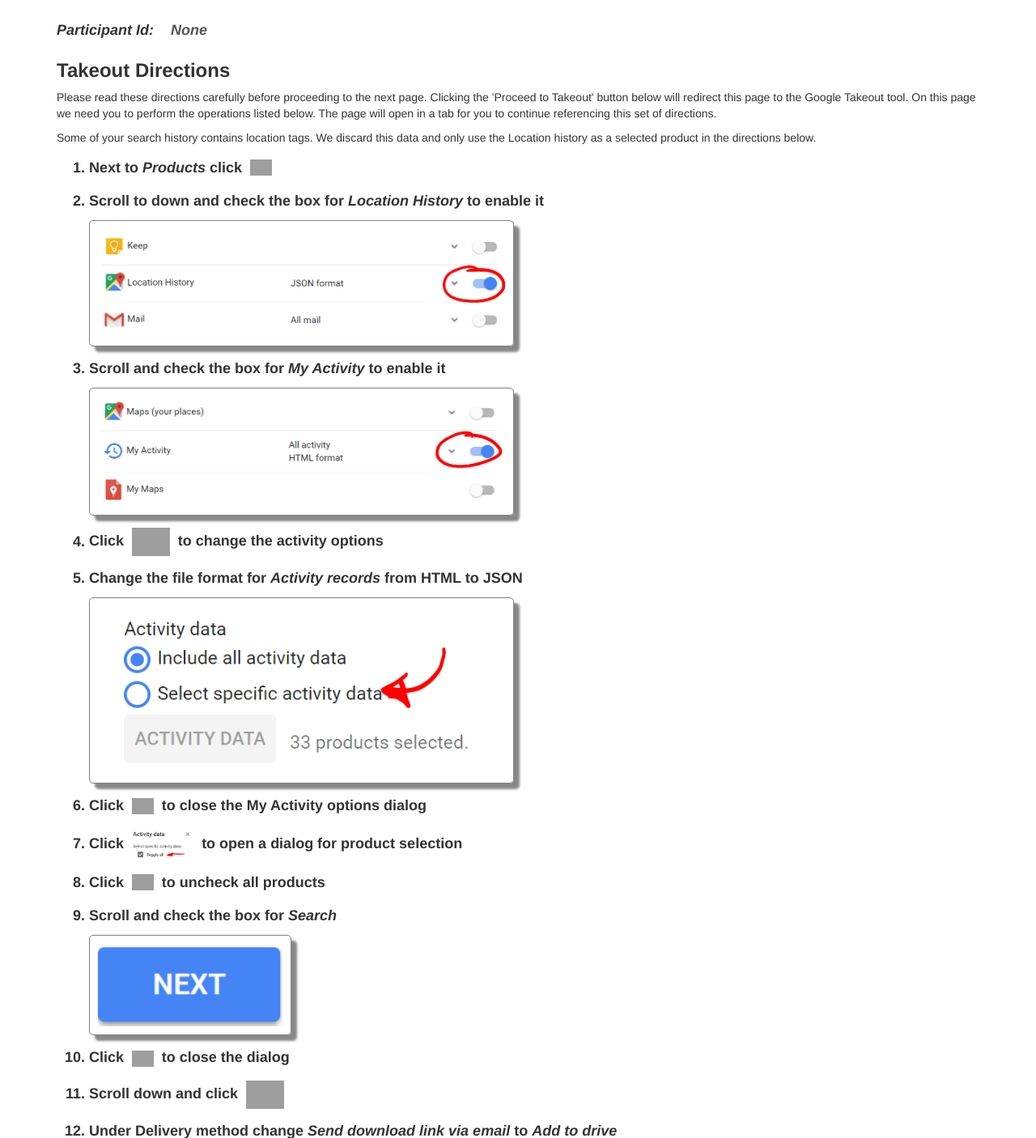
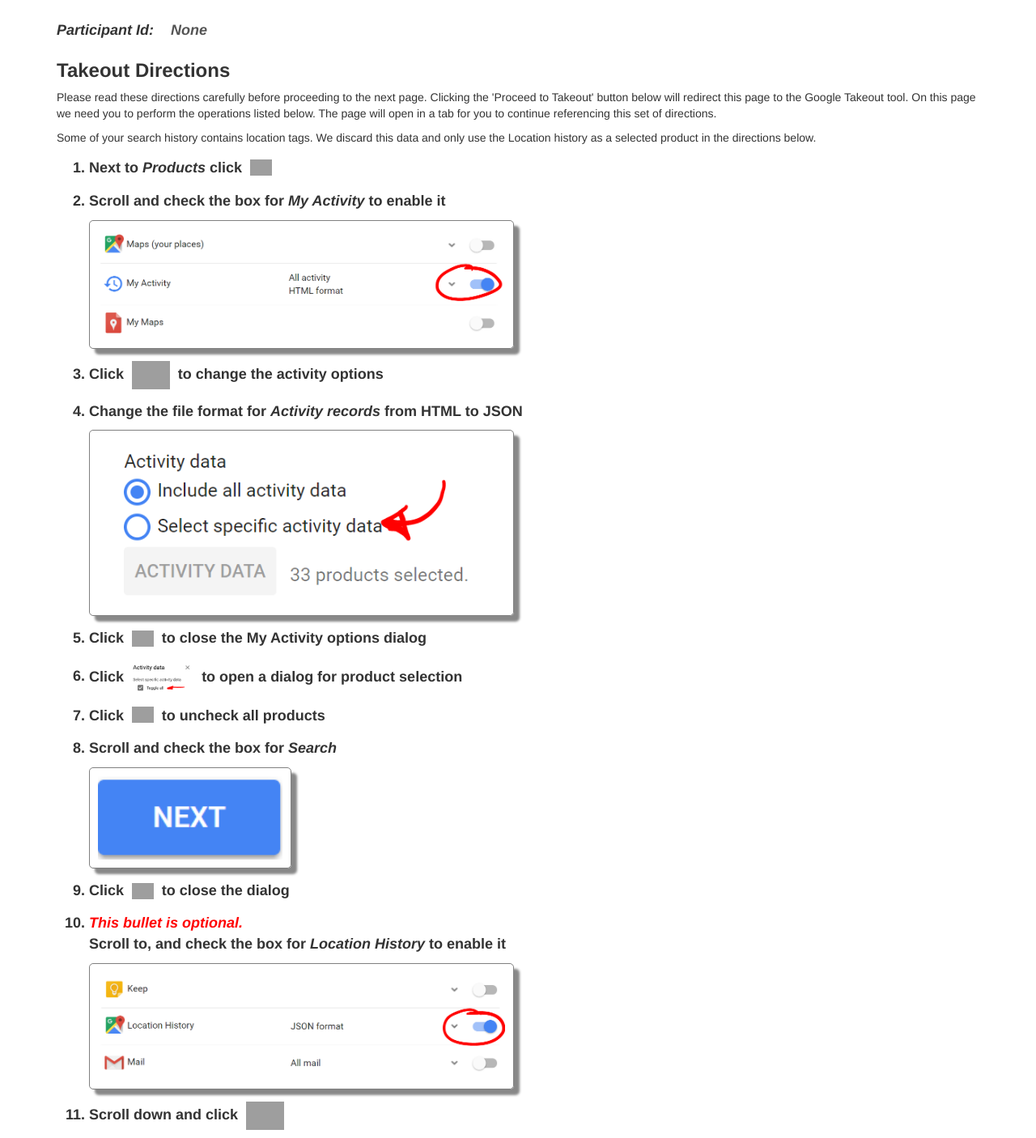
Before and after one commit to apratap/gTap, a Flask app: page /consent/download in a window 1280 px wide. Shown: the part 60-1466 px from the top of the page at 81% size. Run offline with Flask 2, Linux system fonts and the light colour scheme; parts of the project's set-up code (start-up, migrations or seed data) failed here and were passed over; some libraries are stand-ins or nearby versions; grey boxes are pictures that could not be loaded.

Commit message:
reordered directions to move the location history option to the bottom (#28)
and describe it as optional

```diff
--- a/app/search_consent/templates/download.html
+++ b/app/search_consent/templates/download.html
@@ -30,11 +30,7 @@
         <li>
             Next to <em>Products</em> click <img class="inline-button" style="height: 20px; position: relative; top: -2px;" src="{{ url_for('static', filename='deselect_all.PNG') }}" alt="deselect_all">
         </li>
-        <li>
-            Scroll to down and check the box for <em>Location History</em> to enable it
-            <img id="directions-2" class="directions" src="{{ url_for('static', filename='directions_2.PNG') }}" alt="d2">
-        </li>
-        <li>
+                <li>
             Scroll and check the box for <em>My Activity</em> to enable it
             <img id="directions-3" class="directions" src="{{ url_for('static', filename='directions_3.PNG') }}" alt="d3">
         </li>
@@ -60,6 +56,11 @@
             <img id="directions-7" style="width: 250px !important;" class="directions" src="{{ url_for('static', filename='directions_7.PNG') }}" alt="d7">
         </li>
         <li>Click <img id="directions-5" class="inline-button" style="height: 20px !important;" src="{{ url_for('static', filename='OK.PNG') }}" alt="OK"> to close the dialog</li>
+        <li>
+            <span class="optional">This bullet is optional.</span>
+            Scroll to, and check the box for <em>Location History</em> to enable it
+            <img id="directions-2" class="directions" src="{{ url_for('static', filename='directions_2.PNG') }}" alt="d2">
+        </li>
         <li>Scroll down and click <img class="inline-button" style="height: 35px !important;" src="{{ url_for('static', filename='next_step.PNG') }}" alt="next-step"></li>
         <li>
             Under <stong>Delivery method</stong> change <em>Send download link via email</em> to <em>Add to drive</em>
@@ -74,6 +75,12 @@
     <div style="height: 50px"></div>
 
     <style>
+        .optional {
+            font-style: italic;
+            color: red;
+            display: block;
+        }
+
         .form-element {
             background: transparent !important;
             border: none !important;
```
